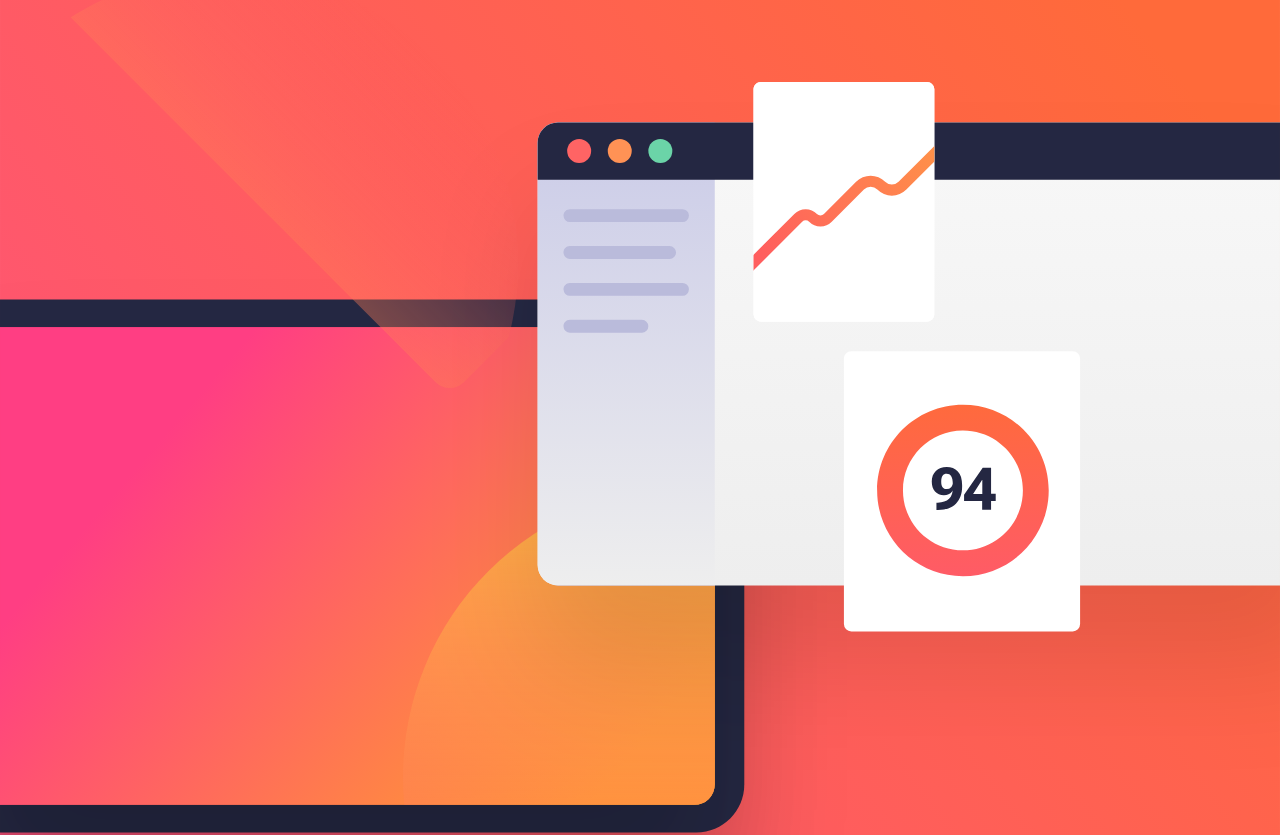
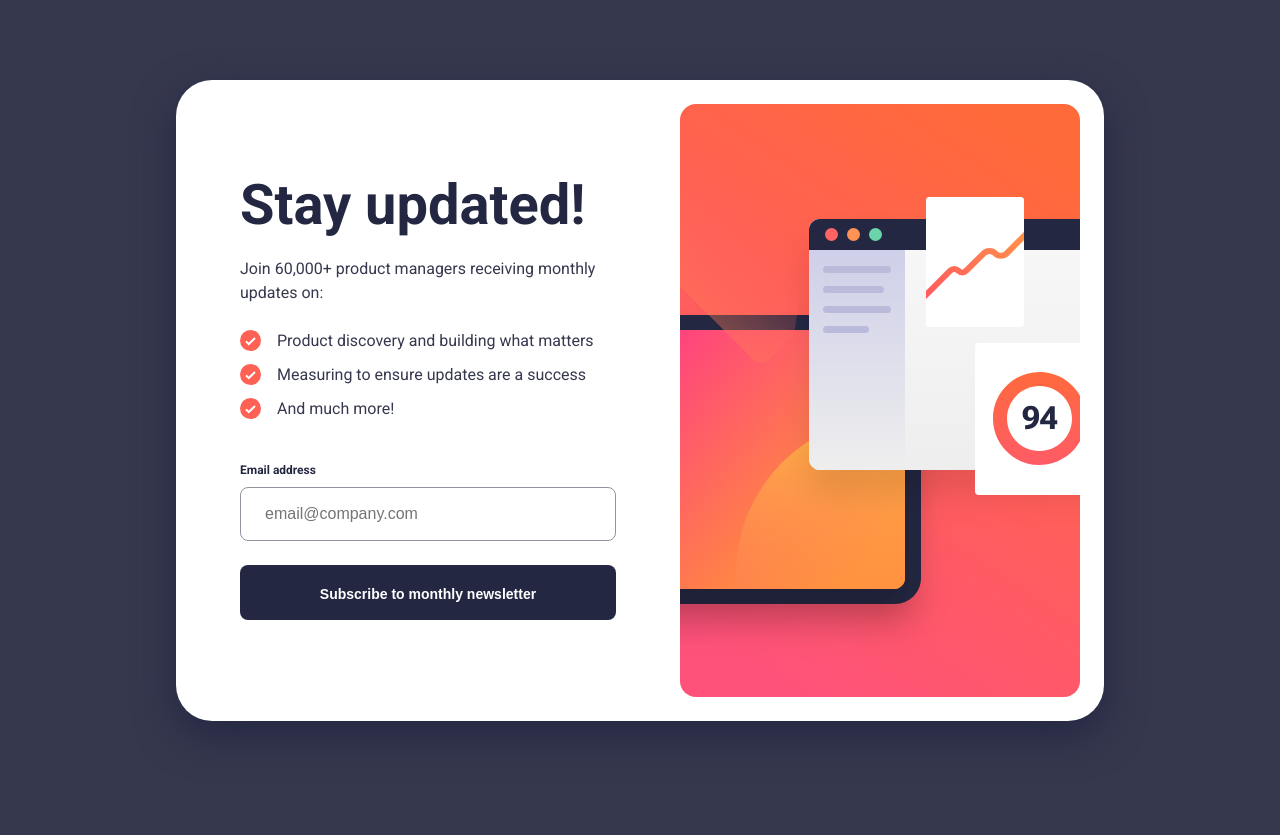
Before and after one commit to pawelpiotrowski38/newsletter-sign-up-component, a React (Create React App) app: page / in a window 1280 px wide. Shown: the top 835 px of the page. After the commit the page ends 800 px from the top, so only its background shows below. Built offline with nearby package versions, Linux system fonts and the light colour scheme.

Commit message:
Create and style desktop version of newsletter sign up component

```diff
--- a/src/components/NewsletterSignUp.js
+++ b/src/components/NewsletterSignUp.js
@@ -2,11 +2,15 @@ export default function NewsletterSignUp() {
     return (
         <section className="newsletter-sign-up">
             <div className="newsletter-sign-up__image-container">
-                <img
+                <picture>
+                    <source srcSet="/images/illustration-sign-up-desktop.svg" media="(min-width: 58em)" />
+                    <img className="newsletter-sign-up__image" src="/images/illustration-sign-up-mobile.svg"  alt="sign-up" />
+                </picture>
+                {/* <img
                     className="newsletter-sign-up__image"
                     src="/images/illustration-sign-up-mobile.svg"
                     alt="sign-up"
-                />
+                /> */}
             </div>
             <div className="newsletter-sign-up__container">
                 <h1 className="newsletter-sign-up__container-title">Stay updated!</h1>
--- a/src/index.css
+++ b/src/index.css
@@ -2,6 +2,7 @@
 
 :root {
     --tomato: hsl(4, 100%, 67%);
+    --pink: hsl(347, 100%, 66%);
     --dark-slate-grey: hsl(234, 29%, 20%);
     --charcoal-grey: hsl(235, 18%, 26%);
     --grey: hsl(231, 7%, 60%);
@@ -18,13 +19,11 @@ html {
 }
 
 body {
-    /* display: flex;
-    justify-content: center;
-    align-items: center; */
     height: 100vh;
     margin: 0;
     padding: 0;
     line-height: 1.5;
+    background-color: var(--white);
     font-family: 'Roboto', sans-serif;
     font-size: 1rem;
 }
@@ -33,3 +32,12 @@ h1, h2, h3, h4, h5, h6, p {
     margin: 0;
     padding: 0;
 }
+
+@media screen and (min-width: 58em) {
+    body {
+        display: flex;
+        justify-content: center;
+        align-items: center;
+        background-color: var(--charcoal-grey);
+    }
+}
--- a/src/styles.css
+++ b/src/styles.css
@@ -1,11 +1,9 @@
-.main {
-    display: flex;
+.newsletter-sign-up {
+    /* display: flex;
     flex-direction: column;
-    align-items: flex-start;
-}
-
-.newsletter-sign-up {
+    align-items: flex-start; */
     width: 100%;
+    background-color: var(--white);
 }
 
 .newsletter-sign-up__image {
@@ -61,15 +59,29 @@
 .newsletter-sign-up__input {
     width: 100%;
     padding: 1.0625rem 1.5rem;
+    outline: none;
     border: 0.0625rem solid var(--grey);
     border-radius: 0.5rem;
+    color: var(--dark-slate-grey);
     font-size: 1rem;
+    transition: border 0.2s ease-in-out;
+}
+
+.newsletter-sign-up__input:hover {
+    border-color: var(--dark-slate-grey);
+    cursor: pointer;
+}
+
+.newsletter-sign-up__input:focus {
+    border-color: var(--dark-slate-grey);
 }
 
 .newsletter-sign-up__button {
+    position: relative;
     width: 100%;
     margin-top: 1.5rem;
-    padding: 1.25rem 0;
+    padding-top: 1.3125rem;
+    padding-bottom: 1.125rem;
     outline: none;
     border: none;
     border-radius: 0.5rem;
@@ -78,4 +90,61 @@
     font-size: 0.875rem;
     font-weight: 700;
     text-align: center;
+    z-index: 1;
+    overflow: hidden;
+    transition: box-shadow 0.2s ease-in-out;
 }
+
+.newsletter-sign-up__button::before {
+    position: absolute;
+    content: '';
+    top: 0;
+    right: 0;
+    bottom: 0;
+    left: 0;
+    background-image: linear-gradient(to right, var(--pink), var(--tomato));
+    z-index: -1;
+    transition: opacity 0.25s ease-in-out;
+    opacity: 0;
+  }
+
+@media screen and (min-width: 58em) {
+    .newsletter-sign-up {
+        display: flex;
+        flex-direction: row-reverse;
+        max-width: 58em;
+        border-radius: 2.25rem;
+        overflow: hidden;
+        box-shadow: 0 15px 40px var(--dark-slate-grey);
+    }
+
+    .newsletter-sign-up__image-container {
+        padding: 1.5rem;
+    }
+
+    .newsletter-sign-up__image {
+        width: 400px;
+    }
+
+    .newsletter-sign-up__container {
+        padding: 5.1875rem 2.5rem 0 4rem;
+    }
+
+    .newsletter-sign-up__container-title {
+        margin-bottom: 0.625rem;
+        font-size: 3.5rem;
+    }
+
+    .newsletter-sign-up__container-point-icon {
+        margin-top: 0.0625rem;
+    }
+
+    .newsletter-sign-up__button:hover::before {
+        opacity: 1;
+    }
+
+    .newsletter-sign-up__button:hover {
+        box-shadow: 0 15px 20px hsla(4, 100%, 67%, 0.4);
+        cursor: pointer;
+    }
+}
```
